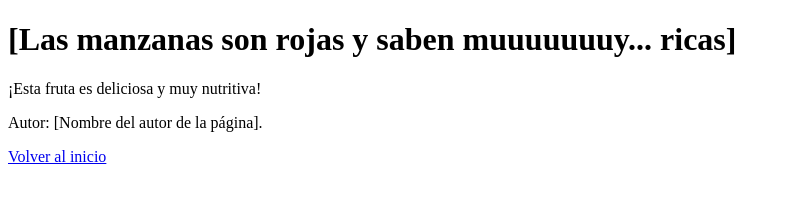
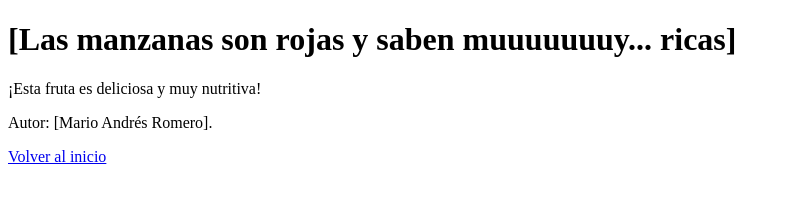
Before and after one commit to APO-2/apo-2-semana02-gitgithub-g3-unpastuzouncaucanoyunapaisateam, a plain HTML site: page pagina3.html in a window 1280 px wide. Shown: the whole page, without its empty margins (0-788 px from the left). Drawn offline with Linux system fonts and the light colour scheme.

Commit message:
Se cambió el nombre del autor

```diff
--- a/pagina3.html
+++ b/pagina3.html
@@ -7,7 +7,7 @@
 <body>
     <h1>[Las manzanas son rojas y saben muuuuuuuy... ricas]</h1>
     <p>¡Esta fruta es deliciosa y muy nutritiva!</p>
-    <p>Autor: [Nombre del autor de la página].</p>
+    <p>Autor: [Mario Andrés Romero].</p>
     <a href="index.html">Volver al inicio</a>
 </body>
 </html>
```
